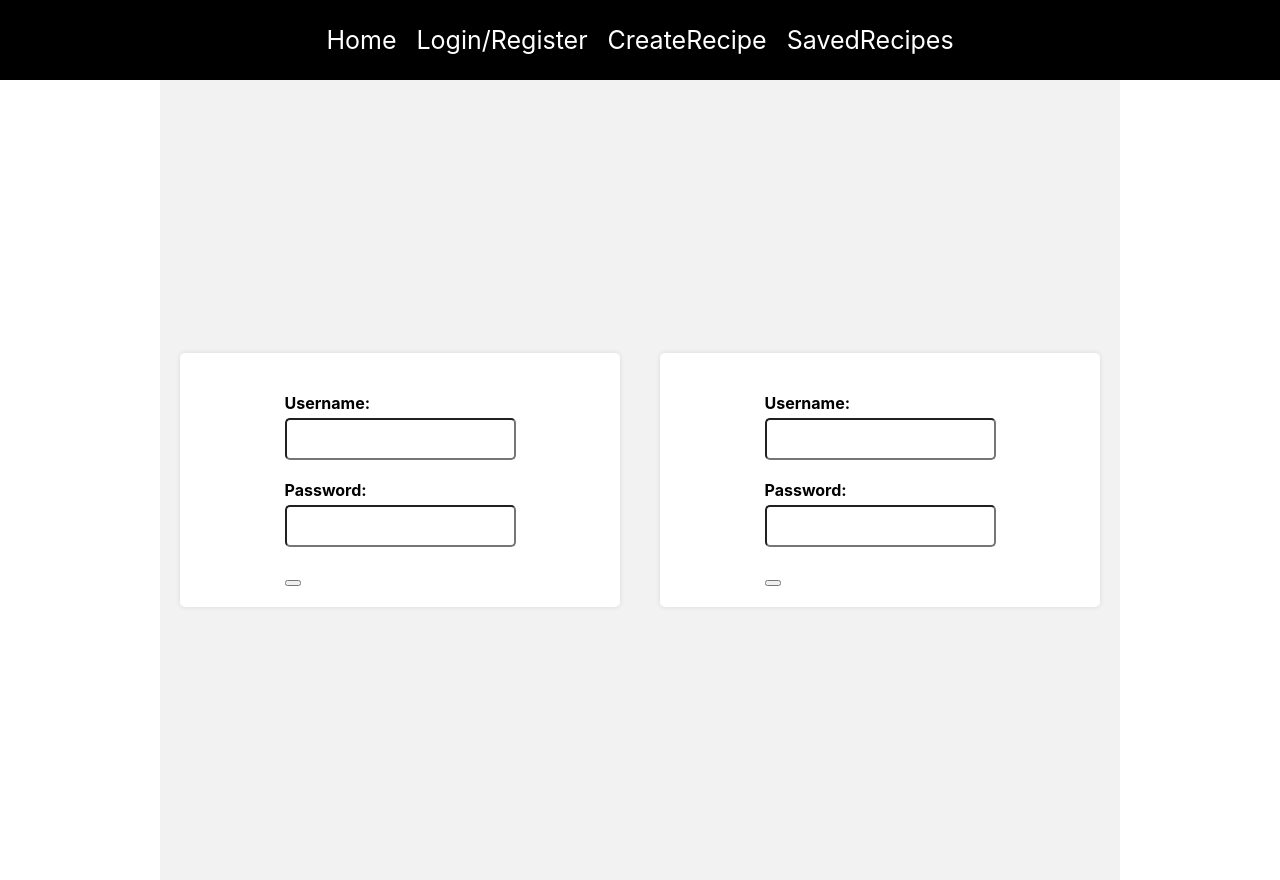
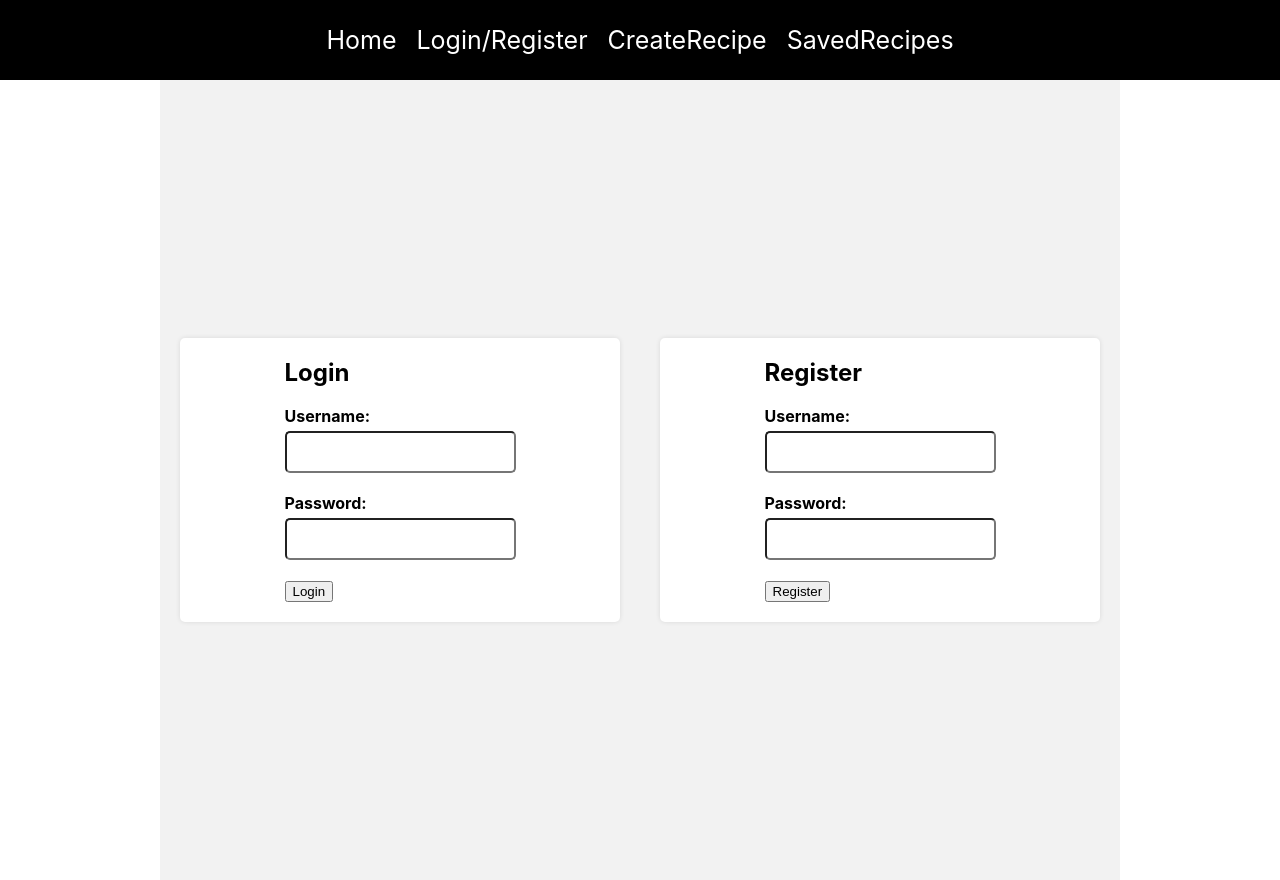
Before and after one commit to Karthike2003/recipeapp, a React (Create React App) app in the folder client/: page /auth in a window 1280 px wide. Built offline with nearby package versions, Linux system fonts and the light colour scheme.

Commit message:
done the logic for login and reg

```diff
--- a/client/src/pages/auth.js
+++ b/client/src/pages/auth.js
@@ -18,7 +18,8 @@ const Login = () => {
         username={username}
         setUsername={setUsername}
         password={password}
-        setPassword={setPassword}/>
+        setPassword={setPassword}
+        label = "Login"/>
         );
 };
 
@@ -30,7 +31,8 @@ const Register = () => {
     username={username}
     setUsername={setUsername}
     password={password}
-    setPassword={setPassword}/>
+    setPassword={setPassword}
+    label = "Register" />
     );
 };
 
```
